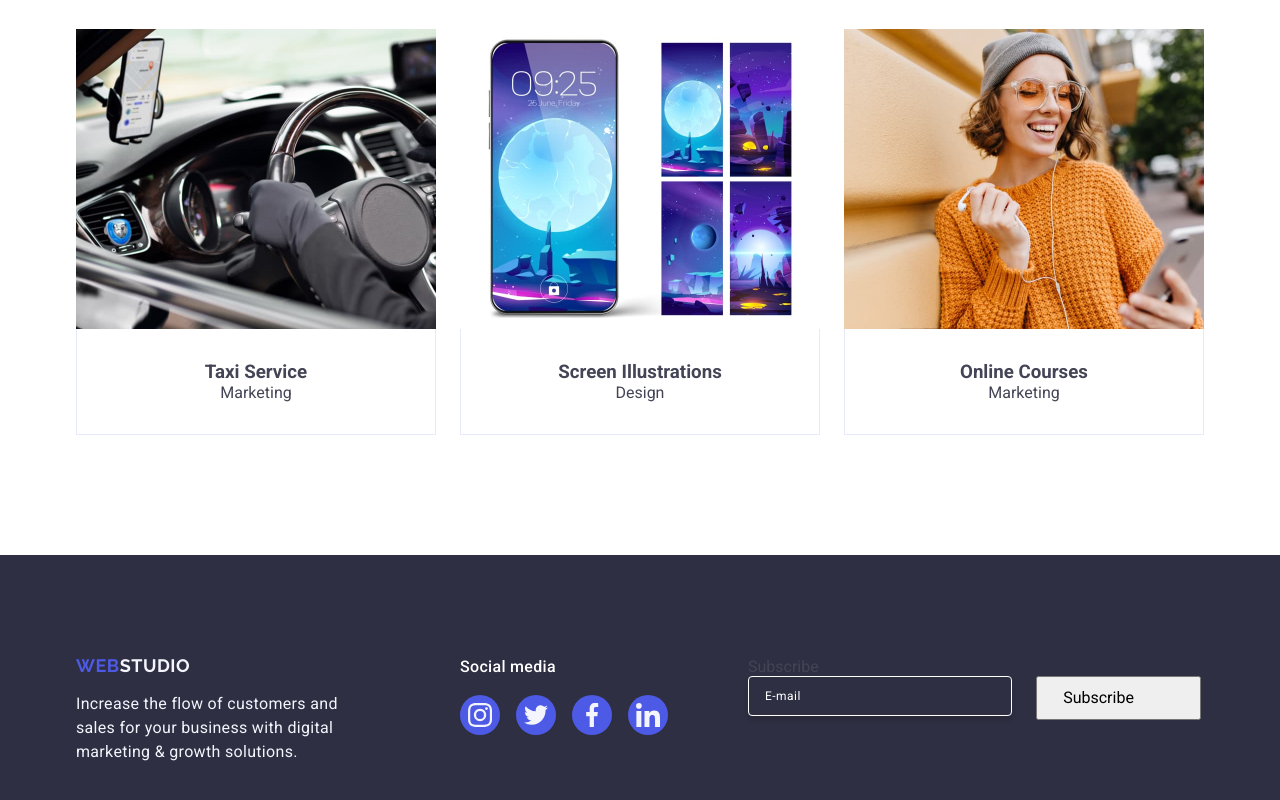
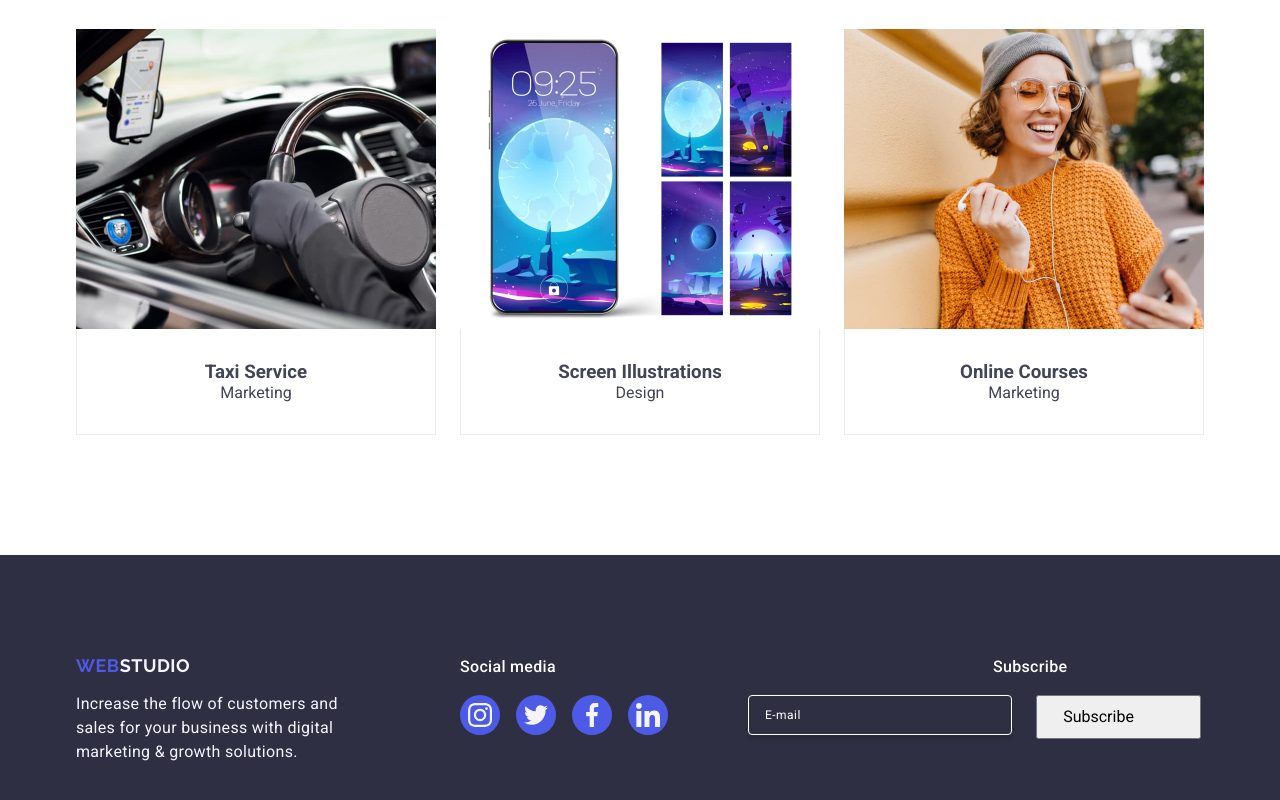
Before and after one commit to EssenceMaks/goit-markup-hw-05, a plain HTML site: page index.html in a window 1280 px wide. Shown: the part 2429-3229 px from the top of the page. Drawn offline with nearby package versions, Linux system fonts and the light colour scheme.

Commit message:
Update index.html

```diff
--- a/index.html
+++ b/index.html
@@ -389,7 +389,7 @@
             </ul>
         </div>
         <div class="footer-subscribe">
-            <p class="footer-heading">Subscribe</p>
+            <p class="footer-social-media">Subscribe</p>
             <form class="subscribe-form" name="subscribe">
                 <label class="subscribe-label" for="subscribe-email">
                     <input class="subscribe-input" type="email" name="subscribe-email" id="subscribe-email" placeholder="E-mail">
```
